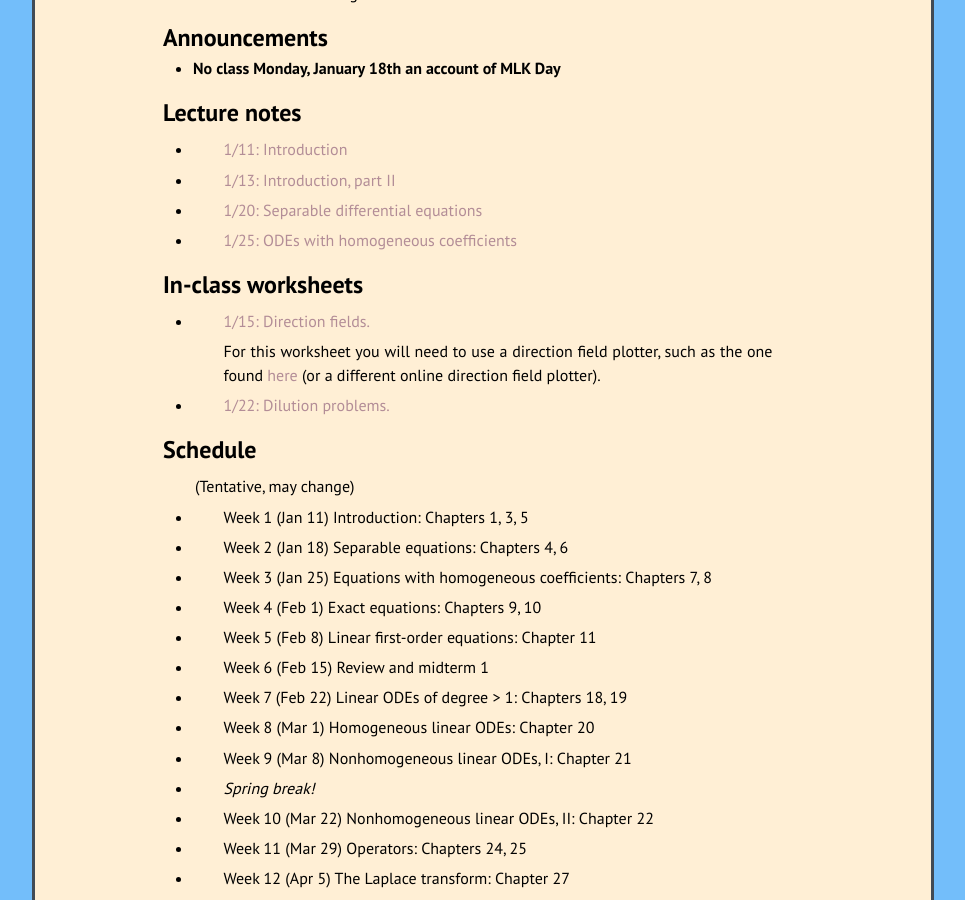
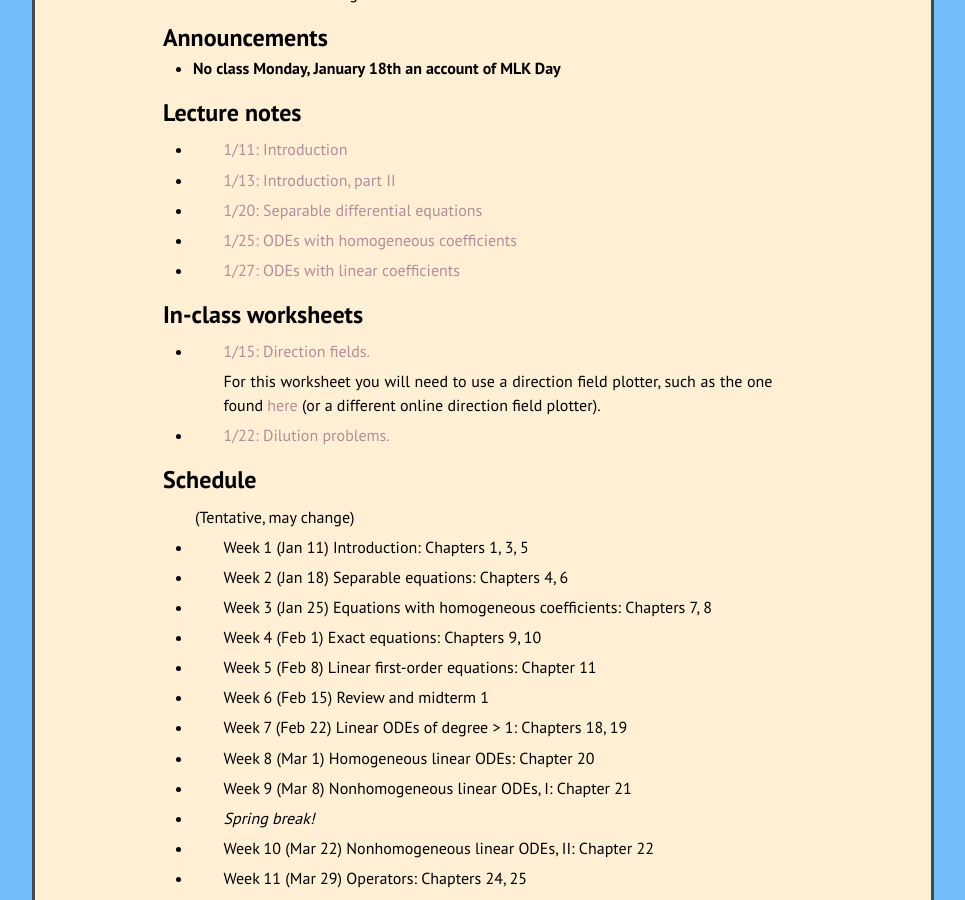
Before and after one commit to kamerynjw/kamerynjw.github.io, a Jekyll site: the page built from teaching/2021/math302.md, in a window 1280 px wide and 900 px high, scrolled down 476 px. Shown: the whole window, without its empty margins (157-1122 px from the left). Built offline with Jekyll 4.4.1, drawn with Linux system fonts in a browser that asks for light colours; nearby versions of some CDN libraries.

Commit message:
lol line lol

```diff
--- a/teaching/2021/math302.md
+++ b/teaching/2021/math302.md
@@ -28,6 +28,8 @@ Lecture notes
 * [1/20: Separable differential equations]({{ page.url }}separable.pdf)
 
 * [1/25: ODEs with homogeneous coefficients]({{ page.url }}homo.pdf)
+
+* [1/27: ODEs with linear coefficients]({{ page.url }}line.pdf)
 
 In-class worksheets
 --------
```
Also changed, not shown: 1 other file.
